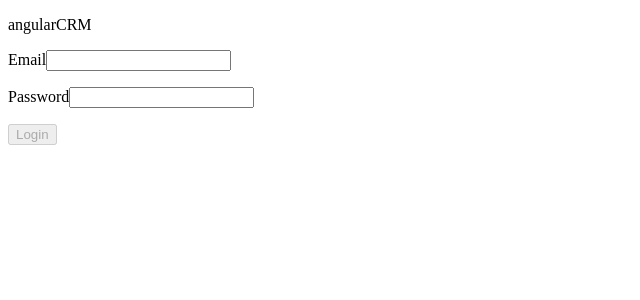
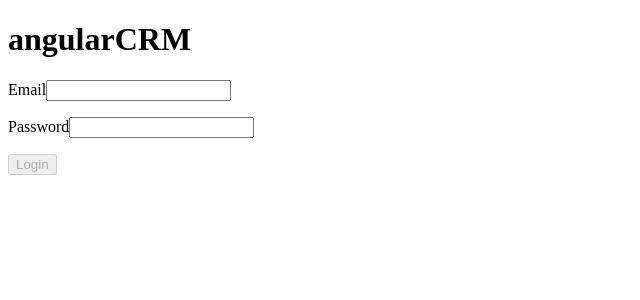
Before and after one commit to jollivetc/angularCRM-JULY, an Angular app: page / in a window 1280 px wide. Shown: the top 300 px of the page, without its empty margins (0-640 px from the left). Built offline with nearby package versions, Linux system fonts and the light colour scheme.

Commit message:
test of components

```diff
--- a/src/app/app.component.html
+++ b/src/app/app.component.html
@@ -1,3 +1,3 @@
-<p>{{title}}</p>
+<h1>{{title}}</h1>
 
 <crm-login></crm-login>
--- a/src/app/login/login.component.scss
+++ b/src/app/login/login.component.scss
@@ -0,0 +1,3 @@
+.ng-touched.ng-invalid {
+  border-color: red;
+}
```
Also changed, not shown: 2 other files (tests, documents, lock files or other folders).
